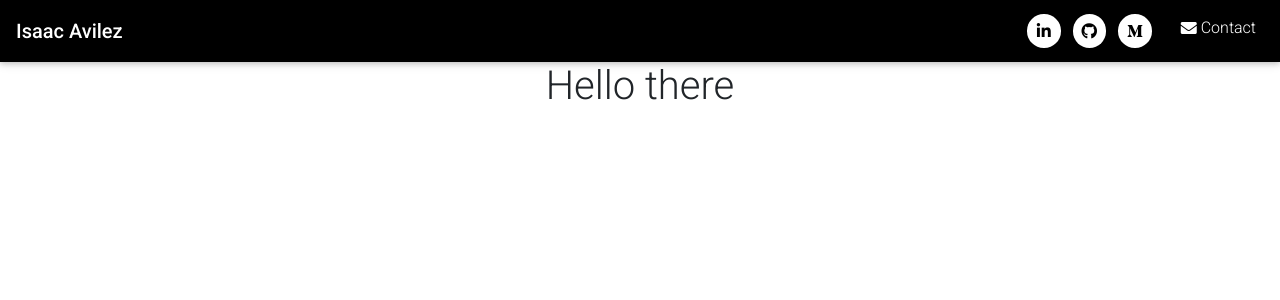
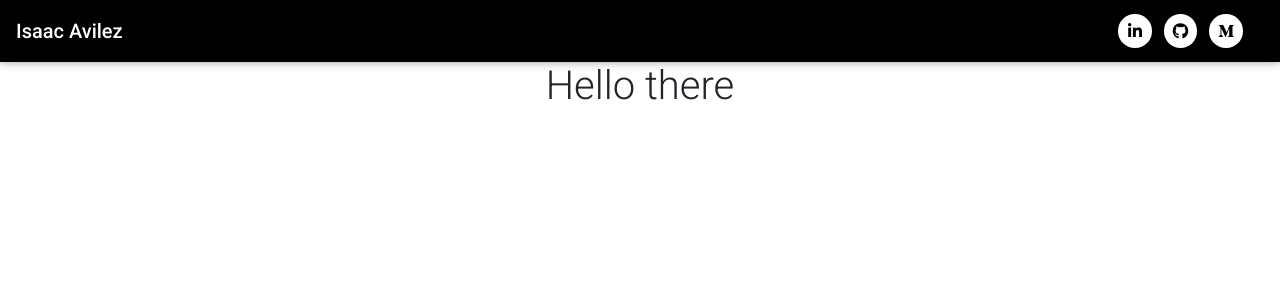
Before and after one commit to IA26/my-portfolio, a React (Create React App) app: page / in a window 1280 px wide. Shown: the top 300 px of the page. Built offline with nearby package versions, Linux system fonts and the light colour scheme.

Commit message:
changed div to portfolio

```diff
--- a/src/components/NavBarPage.js
+++ b/src/components/NavBarPage.js
@@ -36,10 +36,10 @@ function NavbarPage(props) {
 
 
 
-        <MDBNavItem>
+        {/* <MDBNavItem>
           <MDBNavLink className="waves-effect waves-light d-flex align-items-center" to="#!">
                 <MDBIcon icon="envelope" className="mr-1" />Contact</MDBNavLink>
-        </MDBNavItem>
+        </MDBNavItem> */}
        </MDBNavbarNav>
       </MDBNavbar>
     );
--- a/src/containers/Portfolio.js
+++ b/src/containers/Portfolio.js
@@ -4,7 +4,7 @@ function Portfolio(props) {
 
 
     return (
-        <div className="div-content">
+        <div className="portfolio-content">
           <h1>Hello there</h1>
 
         </div>
```
